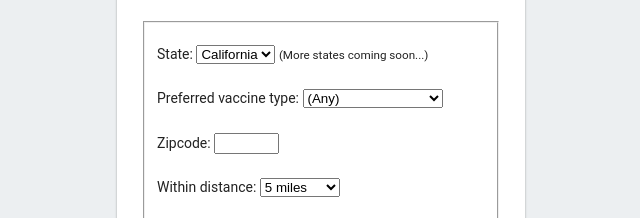
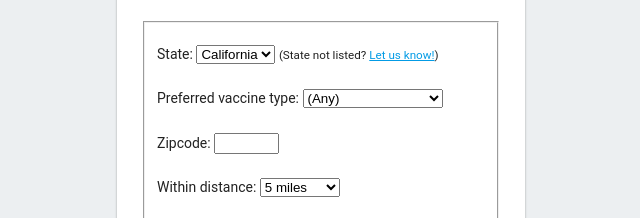
Before and after one commit to kmcnellis/covid-vaccine-notifier, a plain HTML site: page public/index.html in a window 1280 px wide. Shown: the part 242-460 px from the top of the page, 319-959 px from the left. Drawn offline with Linux system fonts and the light colour scheme.

Commit message:
Add state request form.

```diff
--- a/public/index.html
+++ b/public/index.html
@@ -14,9 +14,9 @@
       #message p:last-child { margin-bottom: 16px; }
       .btn { display: block; text-align: center; background: #039be5; text-transform: uppercase; text-decoration: none; color: white; padding: 16px; border-radius: 4px; width: 100% }
       .btn:disabled { background: #6ec8f5 }
-      #message, #message a { box-shadow: 0 1px 3px rgba(0,0,0,0.12), 0 1px 2px rgba(0,0,0,0.24); }
+      #message, .btn { box-shadow: 0 1px 3px rgba(0,0,0,0.12), 0 1px 2px rgba(0,0,0,0.24); }
       footer { color: rgba(0,0,0,0.4); text-align: center; font-size: 13px; }
-      footer a { color: #039be5; }
+      a { color: #039be5; }
       @media (max-width: 600px) {
         body, #message { margin-top: 0; background: white; box-shadow: none; }
         body { border-top: 16px solid #ffa100; }
@@ -36,7 +36,7 @@
               <option value="CA" selected>California
               <option value="CO">Colorado
             </select>
-            <small>(More states coming soon...)</small>
+            <small>(State not listed? <a href="https://forms.gle/qSLwwxq35y4QibXQ6">Let us know!</a>)</small>
           </p>
           <p>
             <label for="vaccine">Preferred vaccine type:</label>
```
